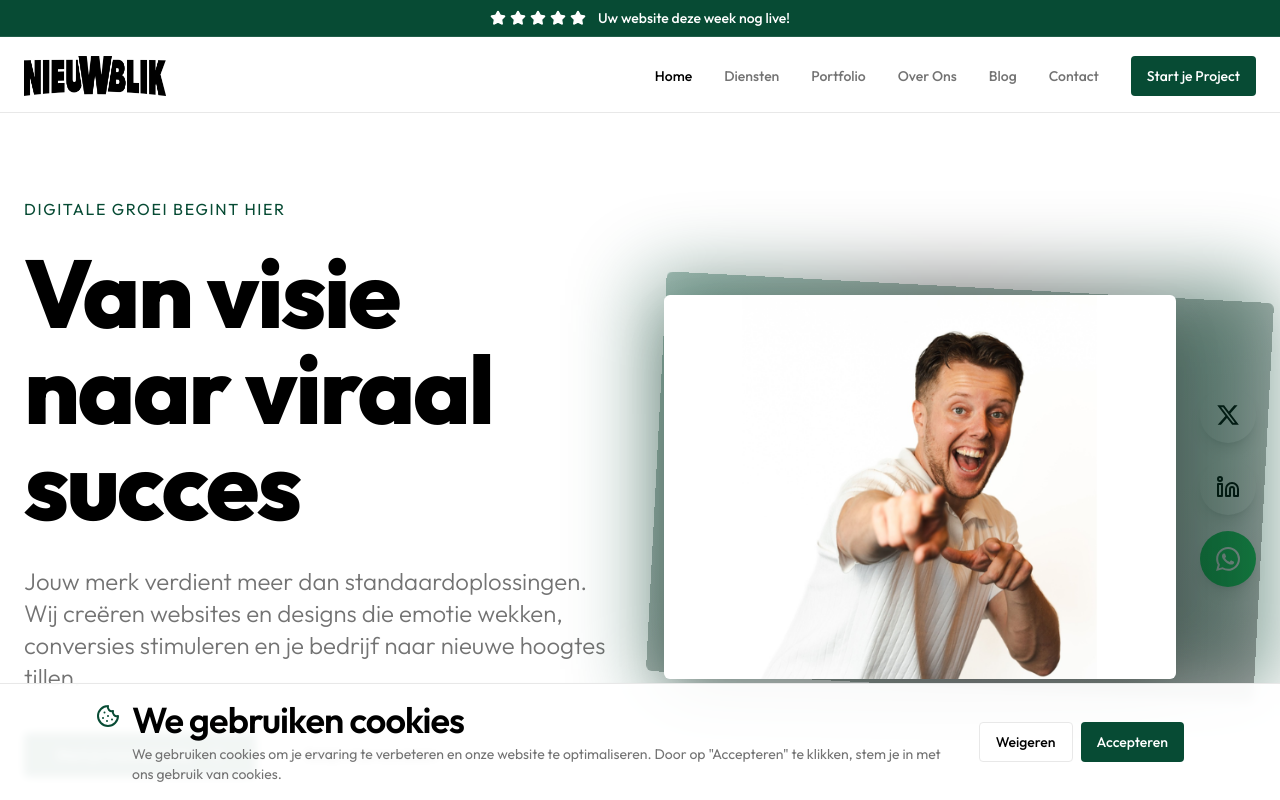
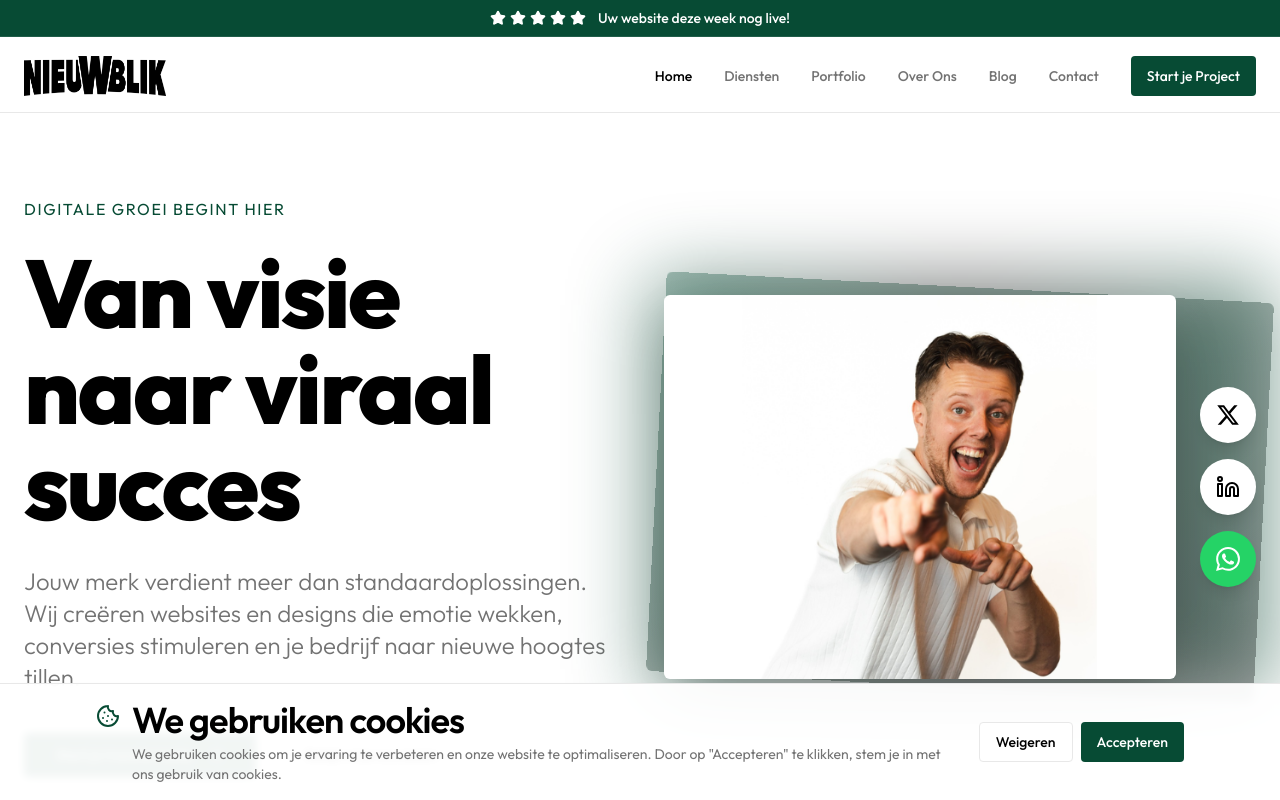
Before and after one commit to nieuwblik/Nieuwblik, a React (Vite) app: page / in a window 1280 px wide. Shown: the top 800 px of the page. Built offline with nearby package versions, Linux system fonts and the light colour scheme.

Commit message:
Fix social media icons on landing page
The social media icons on the landing page were not clickable due to decorative gradient blur effects overlapping them. This change adds `pointer-events-none` to these decorative elements, ensuring that clicks pass through to the social media links.

```diff
--- a/src/pages/Index.tsx
+++ b/src/pages/Index.tsx
@@ -111,8 +111,8 @@ const Index = () => {
               </div>
             </div>
             <div className="relative flex flex-col lg:flex-row items-center gap-6">
-              <div className="absolute -inset-4 bg-gradient-to-r from-accent via-primary to-accent opacity-75 blur-2xl animate-pulse"></div>
-              <div className="absolute -inset-2 bg-gradient-to-br from-accent/40 to-primary/40 rounded-lg transform rotate-3 animate-pulse" style={{ animationDelay: '0.5s' }}></div>
+              <div className="absolute -inset-4 bg-gradient-to-r from-accent via-primary to-accent opacity-75 blur-2xl animate-pulse pointer-events-none"></div>
+              <div className="absolute -inset-2 bg-gradient-to-br from-accent/40 to-primary/40 rounded-lg transform rotate-3 animate-pulse pointer-events-none" style={{ animationDelay: '0.5s' }}></div>
               <div className="relative aspect-[4/3] rounded-lg overflow-hidden shadow-2xl transform hover:scale-105 transition-transform duration-500 w-full lg:flex-1">
                 <img
                   src={justinImage}
@@ -120,7 +120,7 @@ const Index = () => {
                   className="w-full h-full object-cover"
                 />
               </div>
-              <div className="flex flex-row lg:flex-col gap-4 justify-center lg:justify-start">
+              <div className="relative z-10 flex flex-row lg:flex-col gap-4 justify-center lg:justify-start">
                 <a
                   href="https://x.com/justin_slok"
                   target="_blank"
```
